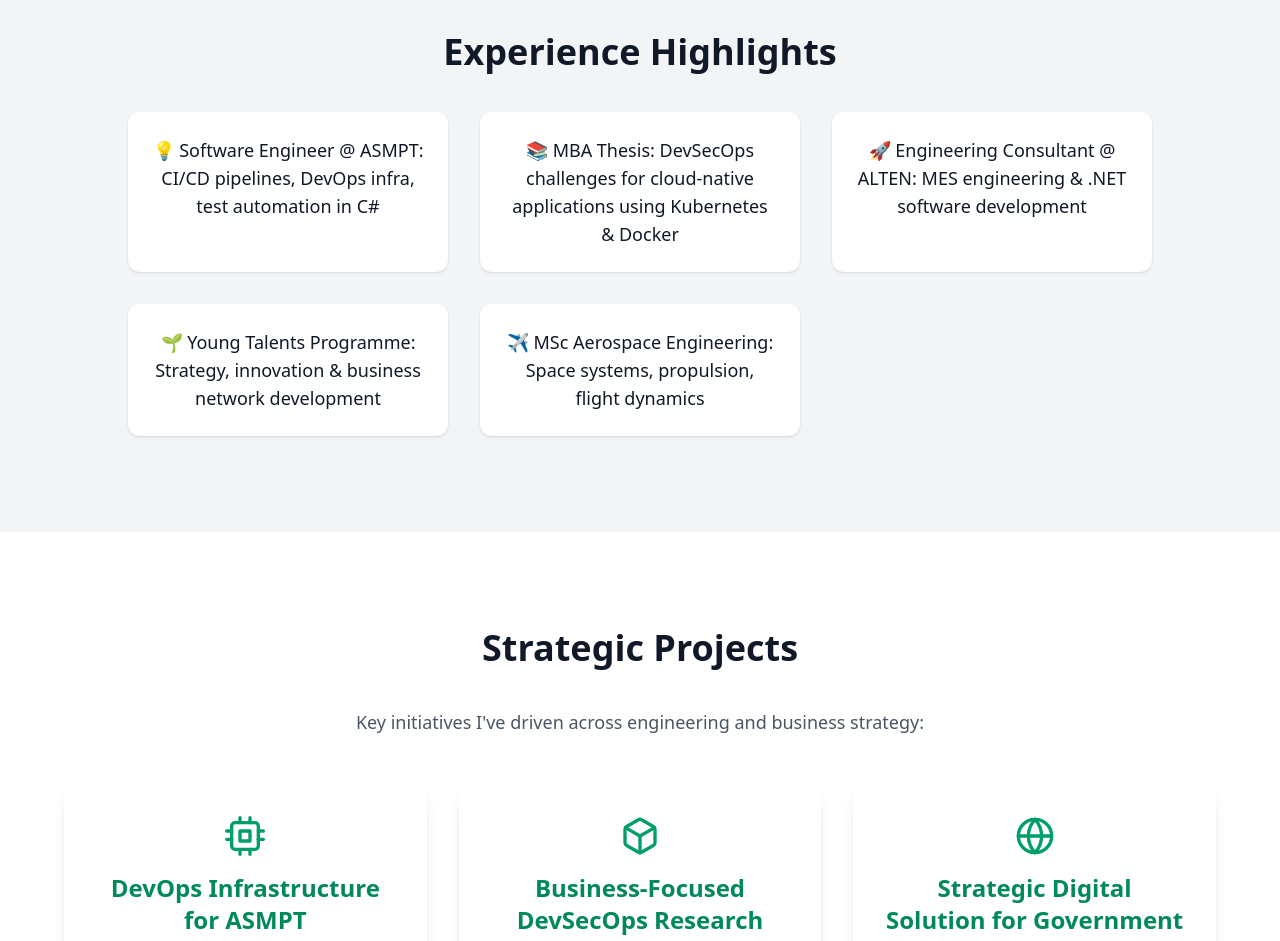
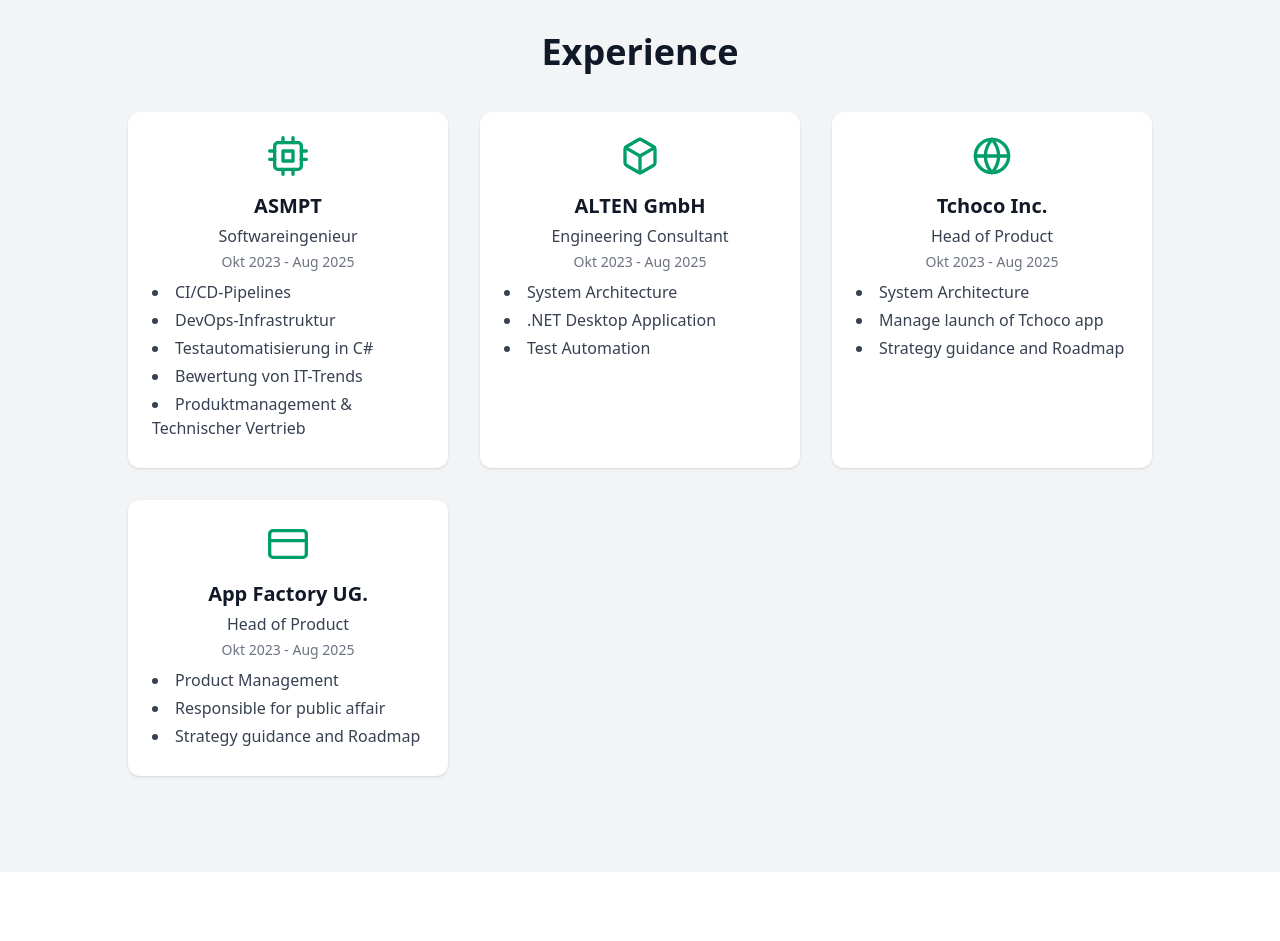
Before and after one commit to HerveStephane/portfolio, a React (Vite) app: page / in a window 1280 px wide. Shown: the part 1640-2581 px from the top of the page. Built offline with nearby package versions, Linux system fonts and the light colour scheme.

Commit message:
update experience content and style

```diff
--- a/src/components/Experience.tsx
+++ b/src/components/Experience.tsx
@@ -1,8 +1,24 @@
 import { useTranslation } from 'react-i18next';
+import { FiBox, FiCpu, FiCreditCard, FiGlobe } from 'react-icons/fi';
+
+ const icons = [
+    <FiCpu size={40} className="text-blue-600 mb-4" />,
+    <FiBox size={40} className="text-blue-600 mb-4" />,
+    <FiGlobe size={40} className="text-blue-600 mb-4" />,
+    <FiCreditCard size={40} className="text-blue-600 mb-4" />
+  ];
+
 
 function Experience() {
   const { t } = useTranslation();
-  const items = t('experience.items', { returnObjects: true }) as string[];
+  const items = t('experience.items', { returnObjects: true }) as Array<{
+    institution: string;
+    title: string;
+    period: string;
+    skills: string[]
+  }>;
+
+
 
   return (
     <section className="bg-gray-100 py-24 px-6">
@@ -14,7 +30,15 @@
               key={idx}
               className="bg-white p-6 rounded-xl shadow hover:shadow-md transition"
             >
-              <p className="text-lg text-center">{item}</p>
+              <div className="flex justify-center">{icons[idx]}</div>
+              <h3 className="text-xl font-semibold mb-1 text-center">{item.institution}</h3>
+              <p className="text-gray-700 font-medium text-center mb-1">{item.title}</p>
+              <p className="text-sm text-gray-500 mb-2">{item.period}</p>
+               <ul className="text-left text-gray-700 list-disc list-inside max-w-xs">
+                {item.skills.map((skill, idx) => (
+                  <li key={idx} className="mb-1">{skill}</li>
+                ))}
+              </ul>
             </div>
           ))}
         </div>
--- a/src/locale/de.json
+++ b/src/locale/de.json
@@ -23,15 +23,56 @@
     "heading": "Über Mich",
     "description": "Ich bin MBA-Kandidat und erfahrener Softwareingenieur mit Sitz in München, mit einem Hintergrund in Luft- und Raumfahrt, cloud-nativen Systemen und strategischer Innovation. Meine Arbeit konzentriert sich auf DevSecOps, CI/CD-Pipelines, Automatisierung und Infrastruktur für komplexe Anwendungen. Durch Rollen bei ASMPT, ALTEN und MdynamiX habe ich eine ausgeprägte Fähigkeit entwickelt, technisches Fachwissen mit strategischer Vision zu verbinden."
   },
+
   "experience": {
-    "heading": "Erfahrungs-Highlights",
+    "heading": "Erfahrung",
     "items": [
-      "💡 Softwareingenieur @ ASMPT: CI/CD-Pipelines, DevOps-Infrastruktur, Testautomatisierung in C#",
-      "📚 MBA-Thesis: DevSecOps-Herausforderungen für cloud-native Anwendungen mit Kubernetes & Docker",
-      "🚀 Engineering Consultant @ ALTEN: MES-Engineering & .NET Softwareentwicklung",
-      "🌱 Young Talents Programm: Strategie, Innovation & Entwicklung des Business-Netzwerks",
-      "✈️ MSc Luft- und Raumfahrttechnik: Raumfahrtsysteme, Antrieb, Flugdynamik"
-    ]
+      {
+        "institution": "ASMPT",
+        "title": "Softwareingenieur",
+        "period": "Okt 2023 - Aug 2025",
+        "skills": [
+          "CI/CD-Pipelines",
+          "DevOps-Infrastruktur",
+          "Testautomatisierung in C#",
+          "Bewertung von IT-Trends",
+          "Produktmanagement & Technischer Vertrieb"
+        ]
+      },
+      {
+        "institution": "ALTEN GmbH",
+        "title": "Engineering Consultant",
+        "period": "Okt 2023 - Aug 2025",
+        "skills": [
+          "System Architecture ",
+          ".NET Desktop Anwendung",
+          "Testautomatisierung"
+        ]
+      },
+      {
+        "institution": "Tchoco Inc.",
+        "title": "Head of Product",
+        "period": "Okt 2023 - Aug 2025",
+        "skills": [
+          "System Architecture ",
+          ".NET Desktop Anwendung",
+          "Testautomatisierung"
+        ]
+      },
+       {
+        "institution": "App Factory UG.",
+        "title": "Head of Product",
+        "period": "Okt 2023 - Aug 2025",
+        "skills": [
+          "Product Management",
+          "Verantwortung für Behörde Projekten",
+          "Verantwortung für Strategy"
+        ]
+      }
+
+    ],
+    "gradeLabel": "Note",
+    "skillsLabel": "Fähigkeiten"
   },
     "projects": {
     "heading": "Strategische Projekte",
--- a/src/locale/en.json
+++ b/src/locale/en.json
@@ -23,15 +23,54 @@
     "heading": "About Me",
     "description": "I am an MBA candidate and experienced Software Engineer based in Munich with a background in aerospace, cloud-native systems, and strategic innovation. My work focuses on DevSecOps, CI/CD pipelines, automation, and infrastructure for complex applications. Through roles at ASMPT, ALTEN, and MdynamiX, I’ve developed a robust ability to blend technical expertise with strategic vision."
   },
-  "experience": {
-    "heading": "Experience Highlights",
+ "experience": {
+    "heading": "Experience",
     "items": [
-      "💡 Software Engineer @ ASMPT: CI/CD pipelines, DevOps infra, test automation in C#",
-      "📚 MBA Thesis: DevSecOps challenges for cloud-native applications using Kubernetes & Docker",
-      "🚀 Engineering Consultant @ ALTEN: MES engineering & .NET software development",
-      "🌱 Young Talents Programme: Strategy, innovation & business network development",
-      "✈️ MSc Aerospace Engineering: Space systems, propulsion, flight dynamics"
-    ]
+      {
+        "institution": "ASMPT",
+        "title": "Softwareingenieur",
+        "period": "Okt 2023 - Aug 2025",
+        "skills": [
+          "CI/CD-Pipelines",
+          "DevOps-Infrastruktur",
+          "Testautomatisierung in C#",
+          "Bewertung von IT-Trends",
+          "Produktmanagement & Technischer Vertrieb"
+        ]
+      },
+       {
+        "institution": "ALTEN GmbH",
+        "title": "Engineering Consultant",
+        "period": "Okt 2023 - Aug 2025",
+        "skills": [
+          "System Architecture ",
+          ".NET Desktop Application",
+          "Test Automation"
+        ]
+      },
+      {
+        "institution": "Tchoco Inc.",
+        "title": "Head of Product",
+        "period": "Okt 2023 - Aug 2025",
+        "skills": [
+          "System Architecture ",
+          "Manage launch of Tchoco app",
+          "Strategy guidance and Roadmap"
+        ]
+      },
+       {
+        "institution": "App Factory UG.",
+        "title": "Head of Product",
+        "period": "Okt 2023 - Aug 2025",
+        "skills": [
+          "Product Management",
+          "Responsible for public affair",
+          "Strategy guidance and Roadmap"
+        ]
+      }
+    ],
+    "gradeLabel": "Note",
+    "skillsLabel": "Fähigkeiten"
   },
   "projects": {
     "visitLink": "Visit Project Website",
```
